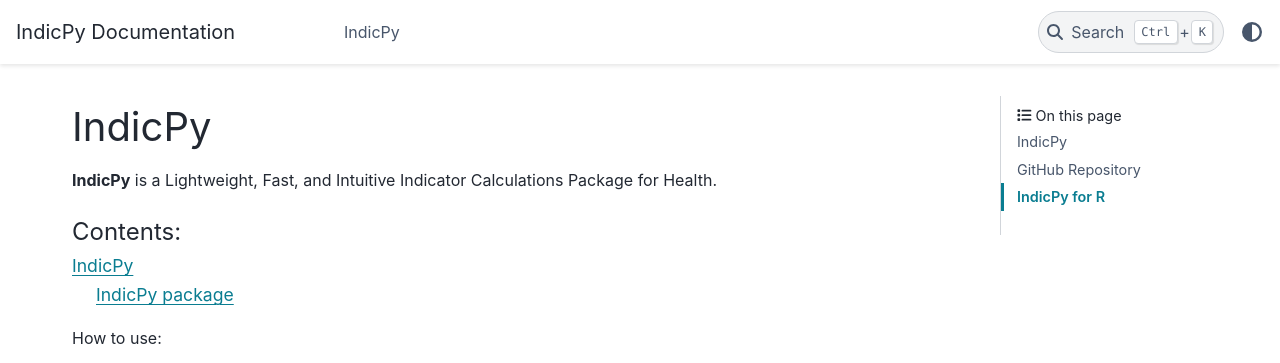
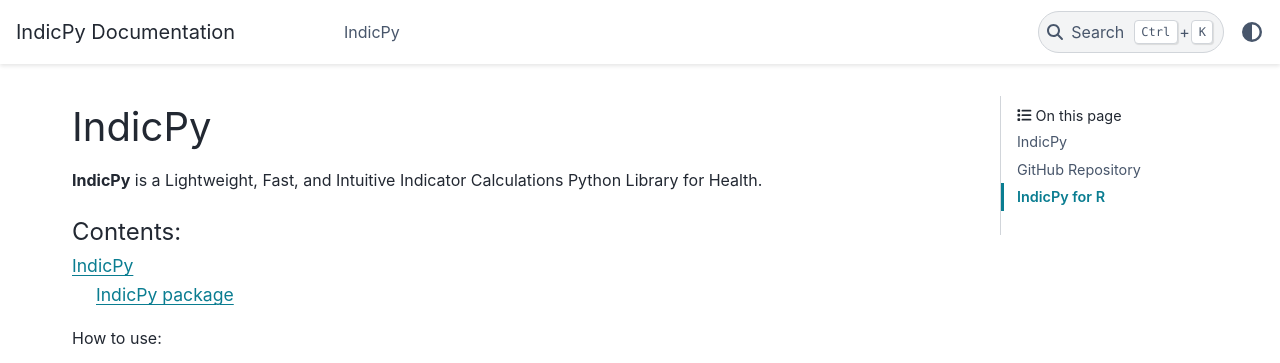
Before and after one commit to cienciadedatosysalud/IndicPy, a Sphinx documentation site: the page built from docs/index.rst, in a window 1280 px wide and 900 px high. Shown: the top 363 px of the window. Built offline with Sphinx 7.4.7 and the PyData theme 0.15.4, drawn with Linux system fonts in a browser that asks for light colours.

Commit message:
Update index.rst

```diff
--- a/docs/index.rst
+++ b/docs/index.rst
@@ -6,7 +6,7 @@
 IndicPy
 =====================
 
-**IndicPy** is a Lightweight, Fast, and Intuitive Indicator Calculations Package for Health.
+**IndicPy** is a Lightweight, Fast, and Intuitive Indicator Calculations Python Library for Health.
 
 .. toctree::
    :maxdepth: 2
```
